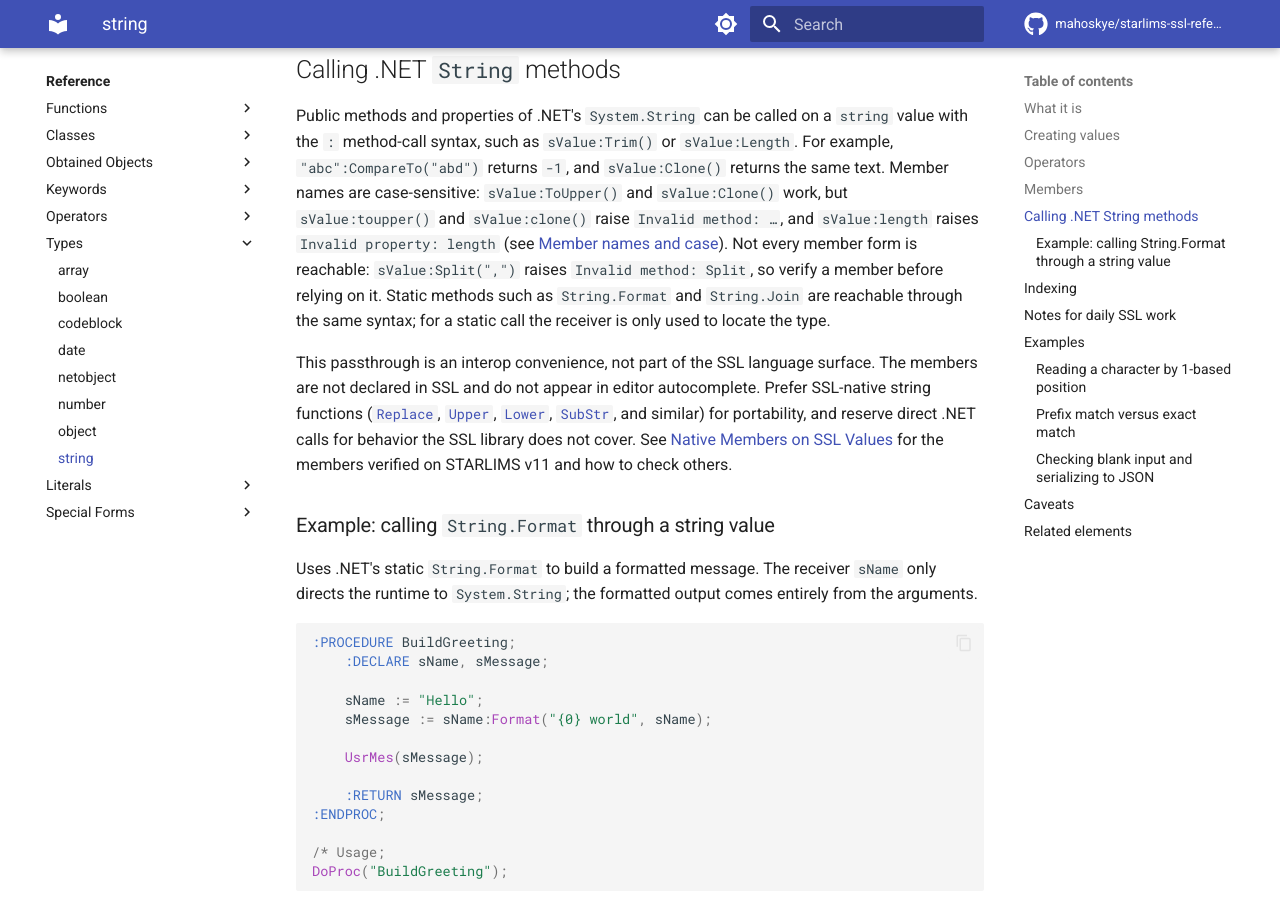
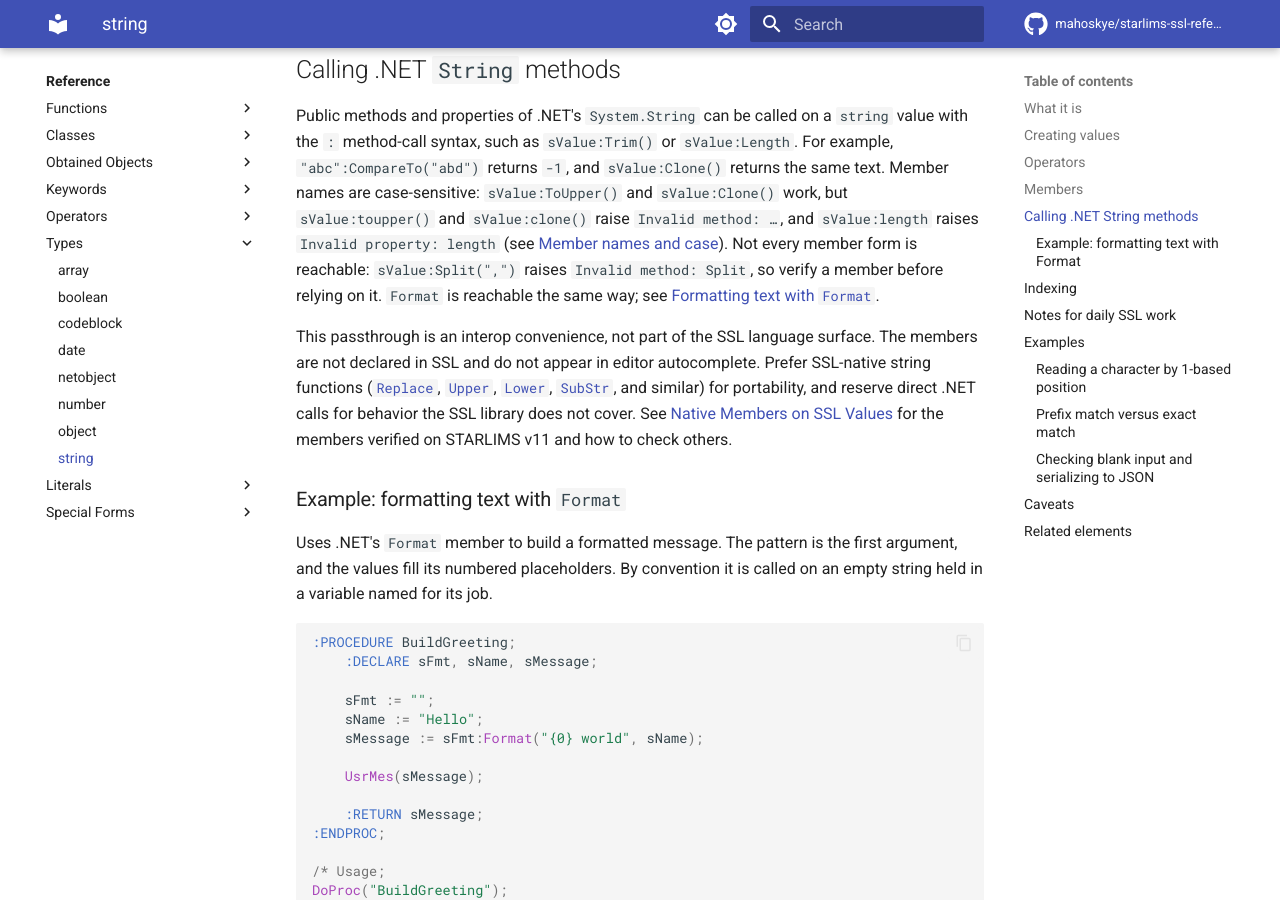
Before and after one commit to mahoskye/starlims-ssl-reference, an MkDocs documentation site: the page built from content/reference/types/string.md, in a window 1280 px wide and 900 px high, scrolled down 2488 px. Built offline with MkDocs 1.6.1 and Material for MkDocs 9.7.7, drawn with Linux system fonts in a browser that asks for light colours; plug-ins that fetch from the network failed and are left out; comment, search, counter and statistics services are not loaded.

Commit message:
docs: Empty in true.md; tighten native-member wording on array and string
- true.md used IsEmpty(.T.), which is not an SSL function; it now uses
  the documented Empty(.T.).
- array.md and string.md describe what native members do rather than how
  calls reach them, and string.md's Format example uses the verified
  empty-receiver form. The unverified String.Join claim is dropped.

Co-Authored-By: Claude Opus 5.5 <noreply@anthropic.com>

````diff
--- a/content/reference/types/string.md
+++ b/content/reference/types/string.md
@@ -70,20 +70,21 @@ Strings have no SSL-defined `:` members. Calls such as `sValue:IsEmpty()`, `sVal
 
 ## Calling .NET `String` methods
 
-Public methods and properties of .NET's `System.String` can be called on a `string` value with the `:` method-call syntax, such as `sValue:Trim()` or `sValue:Length`. For example, `"abc":CompareTo("abd")` returns `-1`, and `sValue:Clone()` returns the same text. Member names are case-sensitive: `sValue:ToUpper()` and `sValue:Clone()` work, but `sValue:toupper()` and `sValue:clone()` raise `Invalid method: …`, and `sValue:length` raises `Invalid property: length` (see [Member names and case](../../guides/native-members.md#member-names-and-case)). Not every member form is reachable: `sValue:Split(",")` raises `Invalid method: Split`, so verify a member before relying on it. Static methods such as `String.Format` and `String.Join` are reachable through the same syntax; for a static call the receiver is only used to locate the type.
+Public methods and properties of .NET's `System.String` can be called on a `string` value with the `:` method-call syntax, such as `sValue:Trim()` or `sValue:Length`. For example, `"abc":CompareTo("abd")` returns `-1`, and `sValue:Clone()` returns the same text. Member names are case-sensitive: `sValue:ToUpper()` and `sValue:Clone()` work, but `sValue:toupper()` and `sValue:clone()` raise `Invalid method: …`, and `sValue:length` raises `Invalid property: length` (see [Member names and case](../../guides/native-members.md#member-names-and-case)). Not every member form is reachable: `sValue:Split(",")` raises `Invalid method: Split`, so verify a member before relying on it. `Format` is reachable the same way; see [Formatting text with `Format`](../../guides/native-members.md#formatting-text-with-format).
 
 This passthrough is an interop convenience, not part of the SSL language surface. The members are not declared in SSL and do not appear in editor autocomplete. Prefer SSL-native string functions ([`Replace`](../functions/Replace.md), [`Upper`](../functions/Upper.md), [`Lower`](../functions/Lower.md), [`SubStr`](../functions/SubStr.md), and similar) for portability, and reserve direct .NET calls for behavior the SSL library does not cover. See [Native Members on SSL Values](../../guides/native-members.md) for the members verified on STARLIMS v11 and how to check others.
 
-### Example: calling `String.Format` through a string value
+### Example: formatting text with `Format`
 
-Uses .NET's static `String.Format` to build a formatted message. The receiver `sName` only directs the runtime to `System.String`; the formatted output comes entirely from the arguments.
+Uses .NET's `Format` member to build a formatted message. The pattern is the first argument, and the values fill its numbered placeholders. By convention it is called on an empty string held in a variable named for its job.
 
 ```ssl
 :PROCEDURE BuildGreeting;
-	:DECLARE sName, sMessage;
+	:DECLARE sFmt, sName, sMessage;
 
+	sFmt := "";
 	sName := "Hello";
-	sMessage := sName:Format("{0} world", sName);
+	sMessage := sFmt:Format("{0} world", sName);
 
 	UsrMes(sMessage);
 
````
Also changed, not shown: content/reference/literals/true.md (+1 -1 lines), content/reference/types/array.md (+2 -2 lines).
